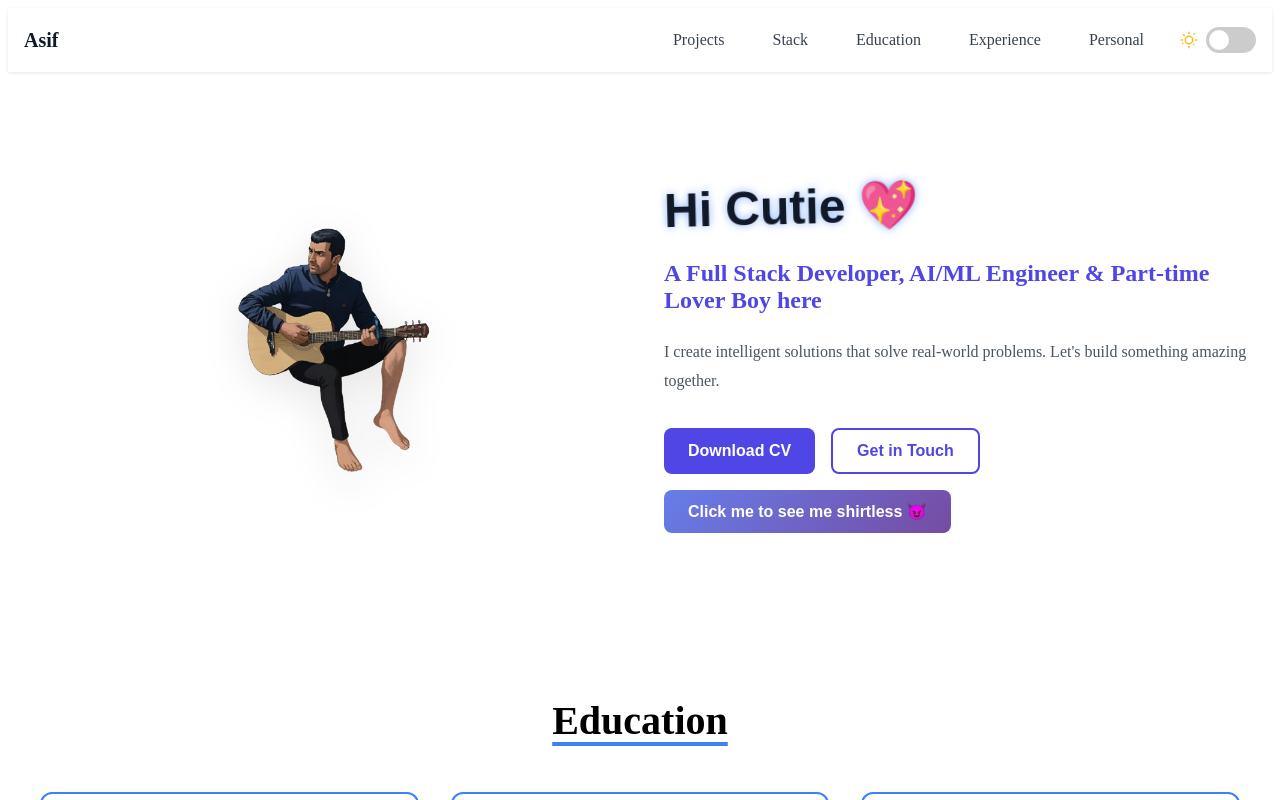
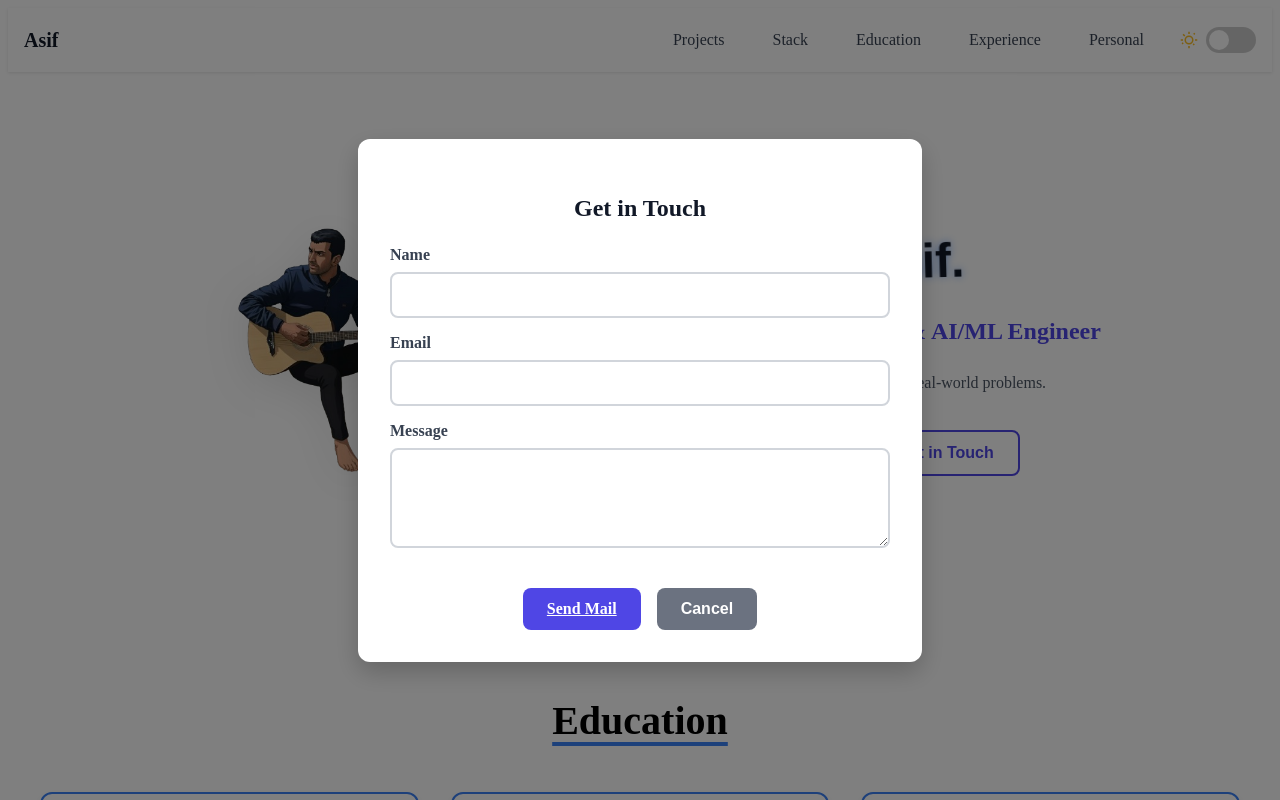
Before and after one commit to Muhammad-Asif10710/Personal-Brand, a React (Vite) app: page / in a window 1280 px wide. Both pictures are taken after a click on the button "Get in Touch". Shown: the top 800 px of the page. Built offline with nearby package versions, Linux system fonts and the light colour scheme.

Commit message:
Initial commit

```diff
--- a/package.json
+++ b/package.json
@@ -10,6 +10,7 @@
     "preview": "vite preview"
   },
   "dependencies": {
+    "@emailjs/browser": "^4.4.1",
     "@tailwindcss/postcss": "^4.1.17",
     "lucide-react": "^0.556.0",
     "react": "^19.2.0",
--- a/src/components/Hero.jsx
+++ b/src/components/Hero.jsx
@@ -1,14 +1,22 @@
+
 import React, { useState, useEffect } from 'react';
 import useTheme from './useTheme';
 import '../styles/Hero.css';
 import asifImage from '../assets/images/asif.png';
 import asif1Image from '../assets/images/asif1.png';
+import resumePDF from '../assets/RESUME PDF-1.pdf';
 
 export default function Hero() {
   const { theme } = useTheme();
   const isDark = theme === 'dark';
   const [showShirtless, setShowShirtless] = useState(false);
   const [imageLoaded, setImageLoaded] = useState(false);
+  const [showContactPopup, setShowContactPopup] = useState(false);
+  const [contactForm, setContactForm] = useState({
+    name: '',
+    email: '',
+    message: ''
+  });
 
   // Preload the second image for lazy loading
   useEffect(() => {
@@ -23,6 +31,33 @@ export default function Hero() {
     if (!imageLoaded) return;
     setShowShirtless(!showShirtless);
   };
+
+  const handleDownloadCV = () => {
+    const link = document.createElement('a');
+    link.href = resumePDF;
+    link.download = 'Muhammad_Asif_Resume.pdf';
+    document.body.appendChild(link);
+    link.click();
+    document.body.removeChild(link);
+  };
+
+  const handleContactPopup = () => {
+    setShowContactPopup(true);
+  };
+
+  const handleClosePopup = () => {
+    setShowContactPopup(false);
+    setContactForm({ name: '', email: '', message: '' });
+  };
+
+  const handleFormChange = (e) => {
+    setContactForm({
+      ...contactForm,
+      [e.target.name]: e.target.value
+    });
+  };
+
+
 
   return (
     <section key={theme} className={`hero ${isDark ? 'dark' : ''}`}>
@@ -42,24 +77,85 @@ export default function Hero() {
           />
         </div>
         <div className="hero-content">
-          <h1 className="flirty">Hi Cutie 💖</h1>
-          <p className="hero-subtitle">A Full Stack Developer, AI/ML Engineer & Part-time Lover Boy here</p>
+          <h1 className="flirty">Hey! I'm Asif.</h1>
+          <p className="hero-subtitle">A Full Stack Developer & AI/ML Engineer </p>
           <p className="hero-description"> I create intelligent
-            solutions that solve real-world problems. Let's build something amazing together.
+            solutions that solve real-world problems.
           </p>
           <div className="hero-cta">
-            <button className="btn btn-primary">Download CV</button>
-            <button className="btn btn-secondary">Get in Touch</button>
-            <button
+            <button className="btn btn-primary" onClick={handleDownloadCV}>Download Resume</button>
+            <button className="btn btn-secondary" onClick={handleContactPopup}>Get in Touch</button>
+           {/* <button
               className="btn btn-special"
               onClick={handleImageToggle}
               disabled={!imageLoaded}
             >
               {showShirtless ? "Cutie it's cold here Click me again 😂" : "Click me to see me shirtless 😈"}
-            </button>
+            </button>*/}
           </div>
         </div>
       </div>
+
+      {/* Contact Popup */}
+      {showContactPopup && (
+        <div className="contact-popup-overlay" onClick={handleClosePopup}>
+          <div className="contact-popup-card" onClick={(e) => e.stopPropagation()}>
+            <h3>Get in Touch</h3>
+            <form className="contact-form">
+              <div className="form-group">
+                <label htmlFor="name">Name</label>
+                <input
+                  type="text"
+                  id="name"
+                  name="name"
+                  value={contactForm.name}
+                  onChange={handleFormChange}
+                  required
+                />
+              </div>
+              <div className="form-group">
+                <label htmlFor="email">Email</label>
+                <input
+                  type="email"
+                  id="email"
+                  name="email"
+                  value={contactForm.email}
+                  onChange={handleFormChange}
+                  required
+                />
+              </div>
+              <div className="form-group">
+                <label htmlFor="message">Message</label>
+                <textarea
+                  id="message"
+                  name="message"
+                  value={contactForm.message}
+                  onChange={handleFormChange}
+                  rows="4"
+                  required
+                />
+              </div>
+              <div className="popup-buttons">
+                <a
+                  href="mailto:npam10710@gmail.com?subject=Contact from Portfolio&body=Hello, I would like to get in touch."
+                  className="btn-mail"
+                  onClick={(e) => {
+                    // Close popup after mailto link is triggered
+                    setTimeout(() => {
+                      handleClosePopup();
+                    }, 100);
+                  }}
+                >
+                  Send Mail
+                </a>
+                <button type="button" className="btn-cancel" onClick={handleClosePopup}>
+                  Cancel
+                </button>
+              </div>
+            </form>
+          </div>
+        </div>
+      )}
     </section>
   );
 }
--- a/src/styles/Hero.css
+++ b/src/styles/Hero.css
@@ -274,3 +274,172 @@
     0 0 10px rgba(16, 185, 129, 0.9),
     0 0 20px rgba(52, 211, 153, 0.7);
 }
+
+/* Contact Popup */
+.contact-popup-overlay {
+  position: fixed;
+  top: 0;
+  left: 0;
+  width: 100%;
+  height: 100%;
+  background-color: rgba(0, 0, 0, 0.5);
+  display: flex;
+  justify-content: center;
+  align-items: center;
+  z-index: 1000;
+}
+
+.contact-popup-card {
+  background-color: #ffffff;
+  padding: 2rem;
+  border-radius: 0.75rem;
+  box-shadow: 0 10px 25px rgba(0, 0, 0, 0.2);
+  max-width: 500px;
+  width: 90%;
+  max-height: 80vh;
+  overflow-y: auto;
+}
+
+.hero.dark .contact-popup-card {
+  background-color: #111827;
+  box-shadow: 0 10px 25px rgba(0, 0, 0, 0.5);
+}
+
+.contact-popup-card h3 {
+  color: #111827;
+  margin-bottom: 1.5rem;
+  font-size: 1.5rem;
+  font-weight: bold;
+  text-align: center;
+}
+
+.hero.dark .contact-popup-card h3 {
+  color: #ffffff;
+}
+
+.contact-form {
+  display: flex;
+  flex-direction: column;
+  gap: 1rem;
+}
+
+.form-group {
+  display: flex;
+  flex-direction: column;
+}
+
+.form-group label {
+  color: #374151;
+  font-weight: 600;
+  margin-bottom: 0.5rem;
+}
+
+.hero.dark .form-group label {
+  color: #d1d5db;
+}
+
+.form-group input,
+.form-group textarea {
+  padding: 0.75rem;
+  border: 2px solid #d1d5db;
+  border-radius: 0.5rem;
+  font-size: 1rem;
+  transition: border-color 0.3s ease;
+}
+
+.hero.dark .form-group input,
+.hero.dark .form-group textarea {
+  background-color: #1f2937;
+  border-color: #4b5563;
+  color: #ffffff;
+}
+
+.form-group input:focus,
+.form-group textarea:focus {
+  outline: none;
+  border-color: #4f46e5;
+}
+
+.hero.dark .form-group input:focus,
+.hero.dark .form-group textarea:focus {
+  border-color: #10b981;
+}
+
+.popup-buttons {
+  display: flex;
+  gap: 1rem;
+  justify-content: center;
+  margin-top: 1.5rem;
+}
+
+.btn-mail,
+.btn-cancel {
+  padding: 0.75rem 1.5rem;
+  border: none;
+  border-radius: 0.5rem;
+  font-size: 1rem;
+  font-weight: 600;
+  cursor: pointer;
+  transition: all 0.3s ease;
+}
+
+.btn-mail {
+  background-color: #4f46e5;
+  color: #ffffff;
+}
+
+.btn-mail:hover {
+  background-color: #4338ca;
+  transform: translateY(-2px);
+  box-shadow: 0 5px 15px rgba(79, 70, 229, 0.3);
+}
+
+.hero.dark .btn-mail {
+  background-color: #10b981;
+}
+
+.hero.dark .btn-mail:hover {
+  background-color: #059669;
+  box-shadow: 0 5px 15px rgba(16, 185, 129, 0.3);
+}
+
+.btn-cancel {
+  background-color: #6b7280;
+  color: #ffffff;
+}
+
+.btn-cancel:hover {
+  background-color: #4b5563;
+  transform: translateY(-2px);
+  box-shadow: 0 5px 15px rgba(107, 114, 128, 0.3);
+}
+
+.hero.dark .btn-cancel {
+  background-color: #374151;
+}
+
+.hero.dark .btn-cancel:hover {
+  background-color: #1f2937;
+  box-shadow: 0 5px 15px rgba(55, 65, 81, 0.3);
+}
+
+/* Responsive */
+@media (max-width: 768px) {
+  .contact-popup-card {
+    padding: 1.5rem;
+    margin: 1rem;
+  }
+
+  .contact-popup-card h3 {
+    font-size: 1.25rem;
+  }
+
+  .popup-buttons {
+    flex-direction: column;
+  }
+
+  .btn-mail,
+  .btn-cancel {
+    width: 100%;
+  }
+}
```
Also changed, not shown: 2 other files (tests, documents, lock files or other folders).
